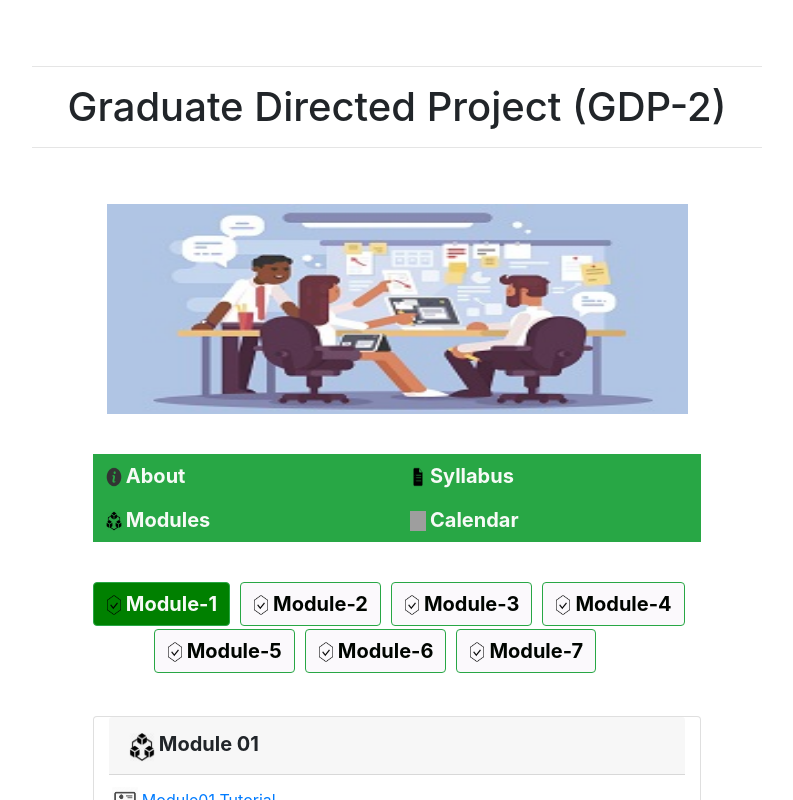
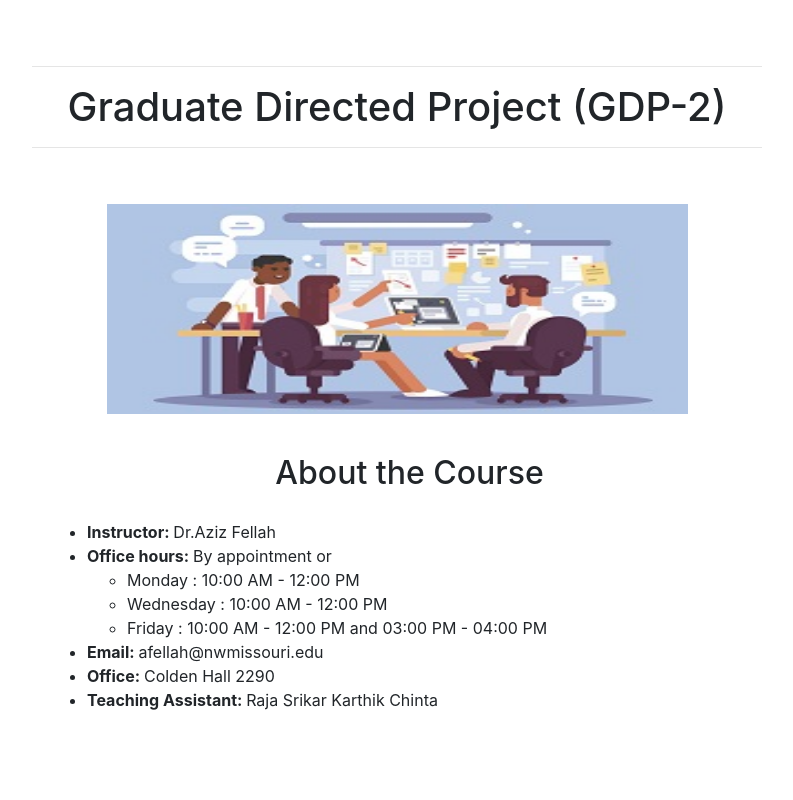
Before and after one commit to RevanthVallamsetty/GDPWorkshop, an Angular app: page /about in a window 1280 px wide. Before the commit this address led to /. Shown: the top 800 px of the page, without its empty margins (148-941 px from the left). Built offline with nearby package versions, Linux system fonts and the light colour scheme; grey boxes are pictures that could not be loaded.

Commit message:
added routing and completed about and syllabus

```diff
--- a/package.json
+++ b/package.json
@@ -20,7 +20,12 @@
     "@angular/platform-browser": "~7.0.0",
     "@angular/platform-browser-dynamic": "~7.0.0",
     "@angular/router": "~7.0.0",
+    "@ng-bootstrap/ng-bootstrap": "^4.0.0",
+    "angular-calendar": "^0.26.4",
+    "angularx-flatpickr": "^6.1.0",
     "core-js": "^2.5.4",
+    "date-fns": "^1.29.0",
+    "flatpickr": "^4.5.2",
     "rxjs": "~6.3.3",
     "zone.js": "~0.8.26"
   },
--- a/src/app/about-the-course/about-the-course.component.html
+++ b/src/app/about-the-course/about-the-course.component.html
@@ -1,3 +1,21 @@
-<p>
-  about-the-course works!
-</p>
+<div class="container">
+<div class="row">
+  <div class="col-md-4"></div>
+<h2 style="padding-bottom: 20px !important"> About the Course</h2>
+</div>
+<div>
+  <ul>
+    <li><b>Instructor: </b>Dr.Aziz Fellah</li>
+    <li><b>Office hours: </b>By appointment or
+              <ul>
+                <li>Monday : 10:00 AM - 12:00 PM</li>
+                <li>Wednesday : 10:00 AM - 12:00 PM</li>
+                <li>Friday : 10:00 AM - 12:00 PM and 03:00 PM - 04:00 PM</li>
+              </ul>
+     </li>
+     <li><b>Email: </b>afellah@nwmissouri.edu</li>
+     <li><b>Office: </b>Colden Hall 2290 </li>
+     <li><b>Teaching Assistant: </b>Raja Srikar Karthik Chinta</li>
+  </ul>
+</div>
+</div>
--- a/src/app/app-routing.module.ts
+++ b/src/app/app-routing.module.ts
@@ -1,7 +1,14 @@
 import { NgModule } from '@angular/core';
 import { Routes, RouterModule } from '@angular/router';
+import { SyllabusComponent } from './syllabus/syllabus.component';
+import { CalendarComponent } from './calendar/calendar.component';
+import { AboutTheCourseComponent } from './about-the-course/about-the-course.component';
 
-const routes: Routes = [];
+const routes: Routes = [
+  {path: 'syllabus', component: SyllabusComponent},
+  {path: 'calendar', component: CalendarComponent},
+  {path: 'about', component: AboutTheCourseComponent}
+];
 
 @NgModule({
   imports: [RouterModule.forRoot(routes)],
--- a/src/app/app.component.html
+++ b/src/app/app.component.html
@@ -1,4 +1,4 @@
-<app-navbar></app-navbar>
-<app-modules-list></app-modules-list>
-<app-modules-details></app-modules-details>
+<app-navbar *ngIf="showMenu"></app-navbar>
+<app-modules-list *ngIf="showMenu"></app-modules-list>
+<app-modules-details *ngIf="showMenu"></app-modules-details>
 <router-outlet></router-outlet>
--- a/src/app/app.component.ts
+++ b/src/app/app.component.ts
@@ -1,10 +1,20 @@
 import { Component } from '@angular/core';
-
+import { Router, NavigationStart } from '@angular/router';
 @Component({
   selector: 'app-root',
   templateUrl: './app.component.html',
   styleUrls: ['./app.component.scss']
 })
+
+
 export class AppComponent {
+  showMenu=false;
+  constructor(router:Router) {
+    router.events.forEach((event) => {
+        if(event instanceof NavigationStart) {
+            this.showMenu = event.url == "/"
+        }
+      });
+    }
   title = 'Group1Workshop';
 }
--- a/src/app/calendar/calendar.component.scss
+++ b/src/app/calendar/calendar.component.scss
@@ -0,0 +1,8 @@
+h3 {
+    margin: 0 0 10px;
+  }
+
+  pre {
+    background-color: #f5f5f5;
+    padding: 15px;
+  }
--- a/src/app/navbar/navbar.component.html
+++ b/src/app/navbar/navbar.component.html
@@ -3,19 +3,19 @@
       <div class="row">
           <div class="col-md-1"></div>
           <div class="col-md-5" style="padding-right:0;padding-left:0;">
-            <a class="btn btn-success btn-block" style="border-radius: 0;color:rgb(246, 250, 246);font-size: 20px;text-align: left"><img src="../../assets/about.png" style="height:20px;width:20px;padding-right: 4px"><b>About</b></a>
+            <a class="btn btn-success btn-block" routerLink="/about"><img src="../../assets/about.png" ><b>About</b></a>
           </div>
           <div class="col-md-5" style="padding-right:0;padding-left:0;">
-            <a class="btn btn-success btn-block" style="border-radius: 0;color:rgb(246, 250, 246);font-size: 20px;text-align: left"><img src="../../assets/syllabus.png" style="height:20px;width:20px;padding-right: 4px"><b>Syllabus</b></a>
+            <a class="btn btn-success btn-block" routerLink="/syllabus"><img src="../../assets/syllabus.png" ><b>Syllabus</b></a>
         </div>
       </div>
       <div class="row" style="padding-bottom: 40px">
             <div class="col-md-1"></div>
             <div class="col-md-5" style="padding-right:0;padding-left:0;">
-                <a class="btn btn-success btn-block" style="border-radius: 0;color:rgb(246, 250, 246);font-size: 20px;text-align: left"><img src="../../assets/modules.png" style="height:20px;width:20px;padding-right: 4px"><b>Modules</b></a>
+                <a class="btn btn-success btn-block" routerLink="/"><img src="../../assets/modules.png" ><b>Modules</b></a>
             </div>
             <div class="col-md-5" style="padding-right:0;padding-left:0;">
-                <a class="btn btn-success btn-block" style="border-radius: 0;color:rgb(246, 250, 246);font-size: 20px;text-align: left"><img src="../../assets/calender.png" style="height:20px;width:20px;padding-right: 4px"><b>Calendar</b></a>
+                <a class="btn btn-success btn-block" routerLink="/calender"><img src="../../assets/calender.png"><b>Calendar</b></a>
             </div>
         </div>
   </div>
--- a/src/app/navbar/navbar.component.scss
+++ b/src/app/navbar/navbar.component.scss
@@ -0,0 +1,6 @@
+a{
+    border-radius: 0;color:rgb(246, 250, 246) !important;font-size: 20px;text-align: left;text-decoration: underline !important;
+}
+img{
+    height:20px;width:20px;padding-right: 4px;
+}
--- a/src/app/syllabus/syllabus.component.html
+++ b/src/app/syllabus/syllabus.component.html
@@ -1,3 +1,12 @@
-<p>
-  syllabus works!
-</p>
+<div class="container">
+    <div class="row">
+      <div class="col-md-5"></div>
+    <h2 style="padding-bottom: 20px !important"> Syllabus</h2>
+    </div>
+    <div class="row">
+      <div class="col-md-1"></div>
+    <div class="col-md-7">
+    <iframe src="https://drive.google.com/file/d/1srkx6l9lg3Ct5KA0FuZg4jAzkc7-G2My/preview" width="640" height="500"></iframe>
+    </div>
+    </div>
+  </div>
```
Also changed, not shown: src/app/calendar/calendar.component.html (line endings or trailing spaces), src/styles.scss (line endings or trailing spaces), 1 other file (tests, documents, lock files or other folders).
